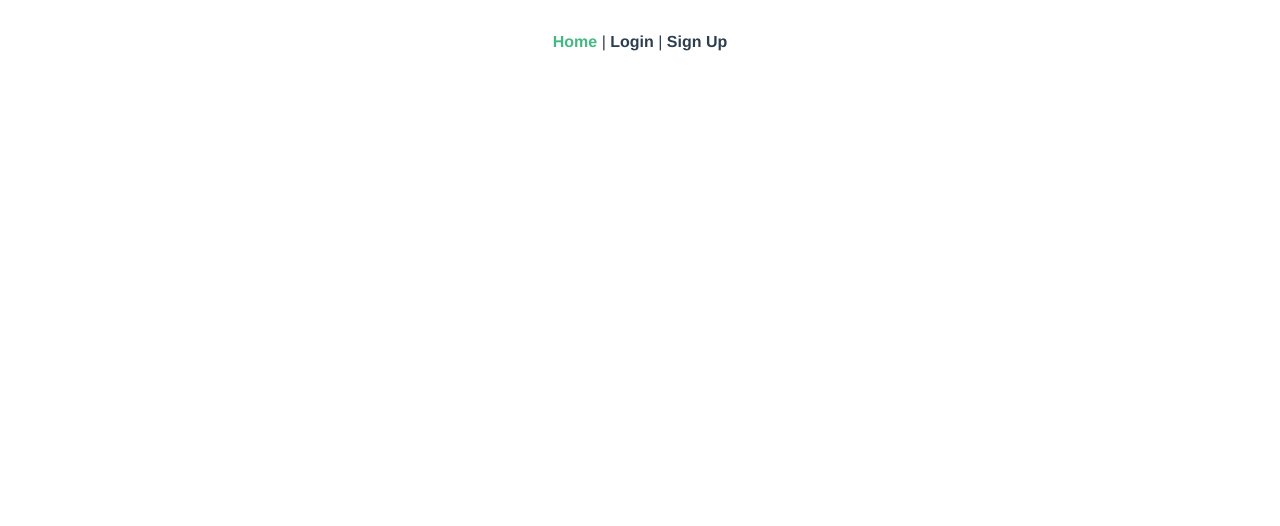
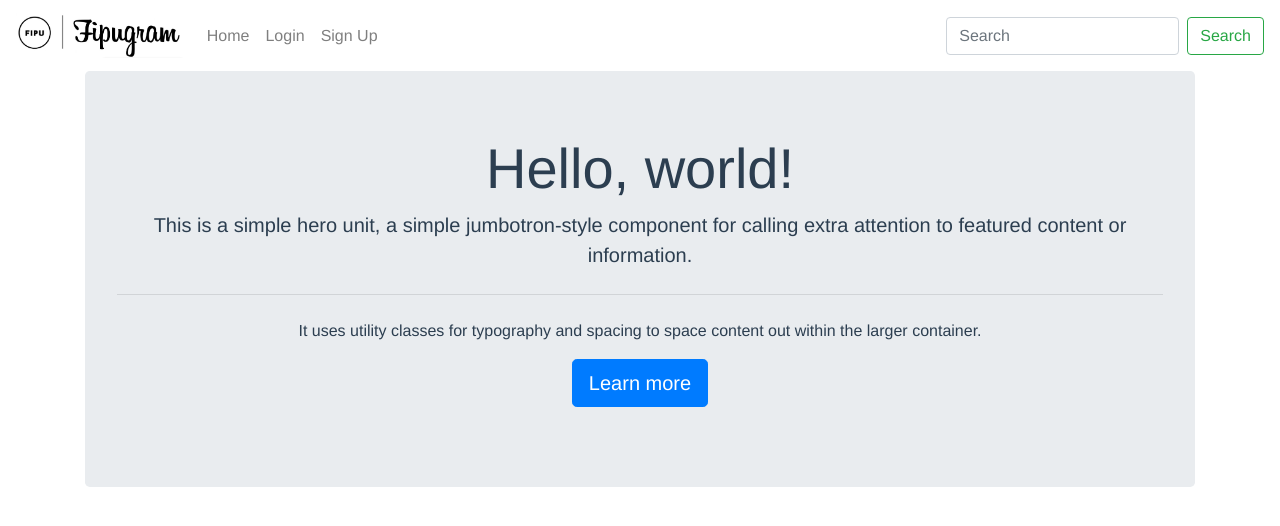
Before and after one commit to mvisnjic/pi_dz, a Vue app in the folder vue_dz/fipugram/: page / in a window 1280 px wide. Shown: the top 526 px of the page. Built offline with nearby package versions, Linux system fonts and the light colour scheme.

Commit message:
update fipugram

```diff
--- a/vue_dz/fipugram/src/App.vue
+++ b/vue_dz/fipugram/src/App.vue
@@ -1,10 +1,52 @@
 <template>
-  <div id="nav">
-    <router-link to="/">Home</router-link> |
-    <router-link to="/login">Login</router-link> |
-    <router-link to="/signup">Sign Up</router-link>
+  <nav class="navbar navbar-expand-lg navbar-light">
+    <a class="navbar-brand" href="/">
+      <img
+        src="./assets/logo.png"
+        height="45"
+        class="d-inline-bloc align-top"
+        loading="lazy"
+      />
+    </a>
+    <button
+      class="navbar-toggler"
+      type="button"
+      data-toggle="collapse"
+      data-target="#navbarSupportedContent"
+      aria-controls="navbarSupportedContent"
+      aria-expanded="false"
+      aria-label="Toggle navigation"
+    >
+      <span class="navbar-toggler-icon"></span>
+    </button>
+    <div class="collapse navbar-collapse" id="navbarSupportedContent">
+      <ul class="navbar-nav mr-auto mt-2 mt-lg-0">
+        <li class="nav-item">
+          <router-link to="/" class="nav-link">Home</router-link>
+        </li>
+        <li class="nav-item">
+          <router-link to="/login" class="nav-link">Login</router-link>
+        </li>
+        <li class="nav-item">
+          <router-link to="/signup" class="nav-link">Sign Up</router-link>
+        </li>
+      </ul>
+      <form class="form-inline my-2 my-lg-0">
+        <input
+          class="form-control mr-sm-2"
+          type="search"
+          placeholder="Search"
+          aria-label="Search"
+        />
+        <button class="btn btn-outline-success my-2 my-sm-0" type="submit">
+          Search
+        </button>
+      </form>
+    </div>
+  </nav>
+  <div class="container">
+    <router-view />
   </div>
-  <router-view/>
 </template>
 
 <style lang="scss">
--- a/vue_dz/fipugram/src/views/Home.vue
+++ b/vue_dz/fipugram/src/views/Home.vue
@@ -1,9 +1,12 @@
 <template>
-  <div class="home">
+    <div class="jumbotron">
+  <h1 class="display-4">Hello, world!</h1>
+  <p class="lead">This is a simple hero unit, a simple jumbotron-style component for calling extra attention to featured content or information.</p>
+  <hr class="my-4">
+  <p>It uses utility classes for typography and spacing to space content out within the larger container.</p>
+  <p class="lead">
+    <a class="btn btn-primary btn-lg" href="#" role="button">Learn more</a>
+  </p>
+</div>
 
-  </div>
 </template>
-
-<script>
-
-</script>
```
Also changed, not shown: vue_dz/fipugram/src/assets/logo.png.
